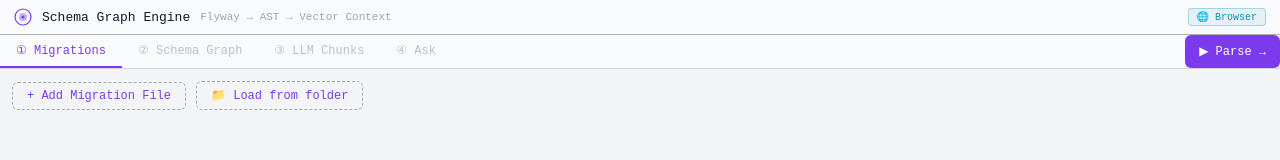
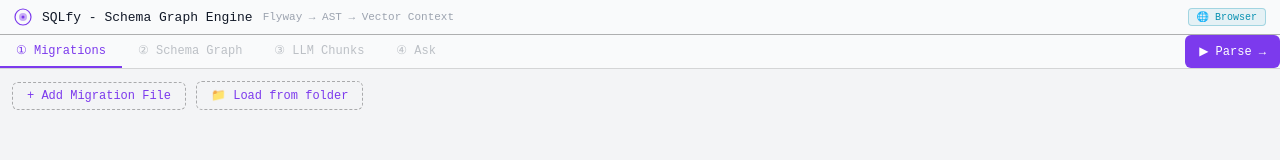
Before and after one commit to paulushcgcj/sqlfy, a React (Vite) app in the folder app/: page / in a window 1280 px wide. Shown: the top 160 px of the page. Built offline with nearby package versions, Linux system fonts and the light colour scheme.

Commit message:
feat(app): update topbar title to include 'SQLfy'

```diff
--- a/app/src/App.tsx
+++ b/app/src/App.tsx
@@ -68,7 +68,7 @@ export default function App() {
           <circle cx="9" cy="9" r="4" fill="#7c3aed" opacity=".4"/>
           <circle cx="9" cy="9" r="1.5" fill="#7c3aed"/>
         </svg>
-        <span className="topbar-title">Schema Graph Engine</span>
+        <span className="topbar-title">SQLfy - Schema Graph Engine</span>
         <span className="topbar-sub">Flyway → AST → Vector Context</span>
         {/* Show mode badge so it's obvious which runtime is active */}
         <span className="mode-badge" data-mode={IS_TAURI ? 'tauri' : 'browser'}>
```
